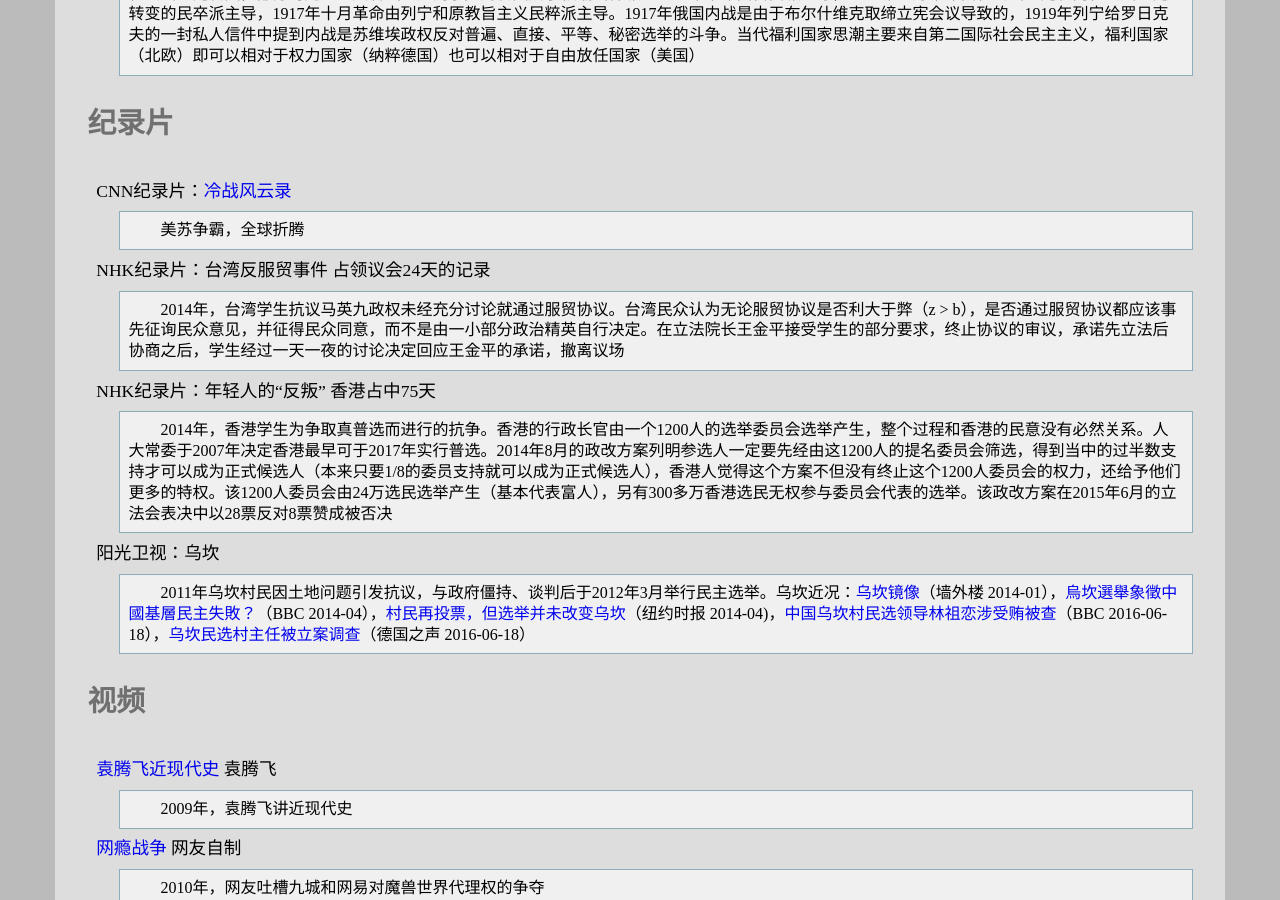
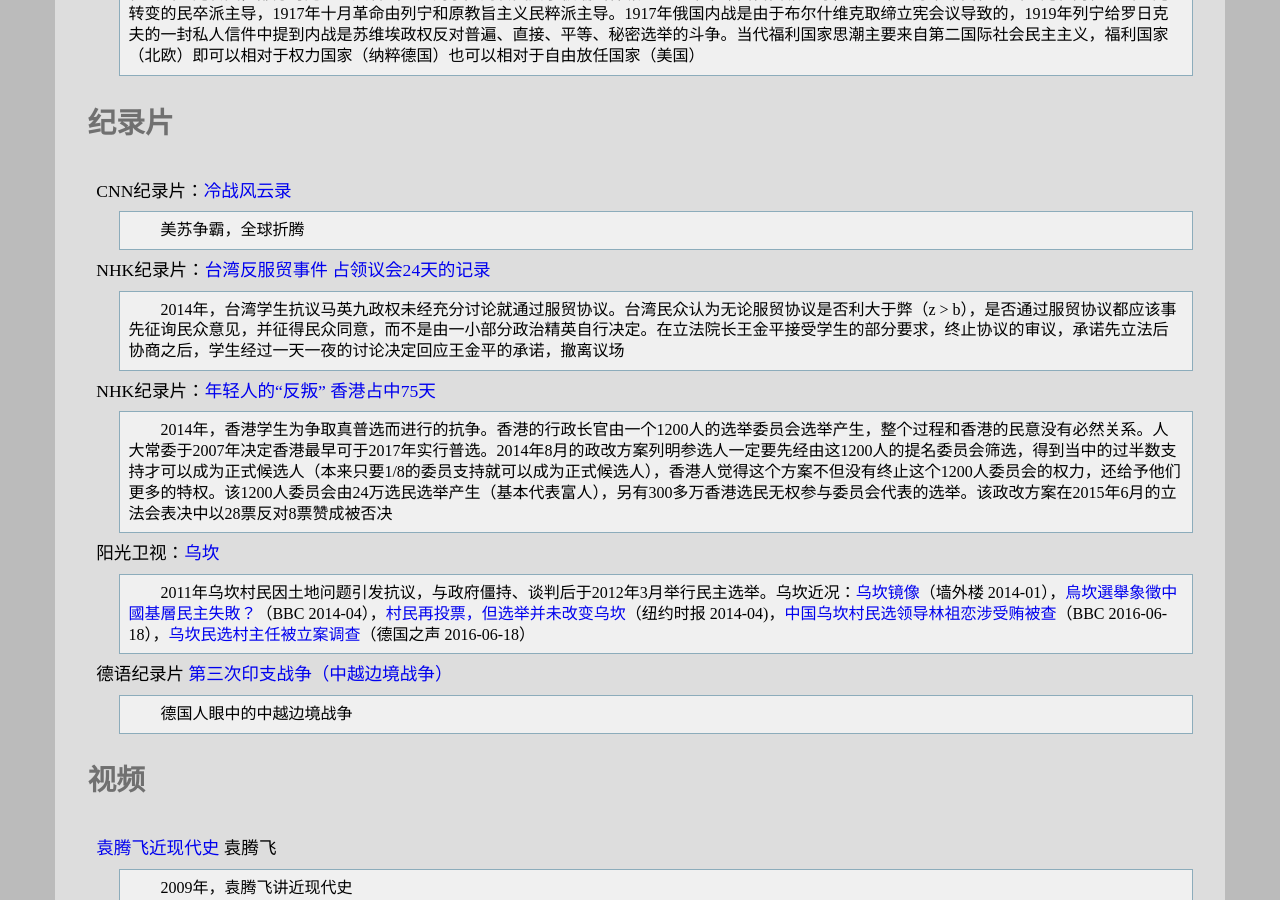
Before and after one commit to leiqin/leiqin.github.io, a Jekyll site: the page built from shoucang/history.markdown, in a window 1280 px wide and 900 px high, scrolled down 7729 px. Built offline with Jekyll 4.4.1, drawn with Linux system fonts in a browser that asks for light colours; nearby versions of some CDN libraries.

Commit message:
+ 添加纪录片 中越边境战争

```diff
--- a/shoucang/history.markdown
+++ b/shoucang/history.markdown
@@ -151,14 +151,17 @@ title: 以史为镜
 CNN纪录片：[冷战风云录](http://movie.douban.com/subject/1864220/)
 :	美苏争霸，全球折腾
 
-NHK纪录片：台湾反服贸事件 占领议会24天的记录
+NHK纪录片：[台湾反服贸事件 占领议会24天的记录](https://youtu.be/OKJpJj_JkQ8)
 :	2014年，台湾学生抗议马英九政权未经充分讨论就通过服贸协议。台湾民众认为无论服贸协议是否利大于弊（z > b），是否通过服贸协议都应该事先征询民众意见，并征得民众同意，而不是由一小部分政治精英自行决定。在立法院长王金平接受学生的部分要求，终止协议的审议，承诺先立法后协商之后，学生经过一天一夜的讨论决定回应王金平的承诺，撤离议场
 
-NHK纪录片：年轻人的“反叛” 香港占中75天
+NHK纪录片：[年轻人的“反叛” 香港占中75天](https://youtu.be/_ediOgTBIFw)
 :	2014年，香港学生为争取真普选而进行的抗争。香港的行政长官由一个1200人的选举委员会选举产生，整个过程和香港的民意没有必然关系。人大常委于2007年决定香港最早可于2017年实行普选。2014年8月的政改方案列明参选人一定要先经由这1200人的提名委员会筛选，得到当中的过半数支持才可以成为正式候选人（本来只要1/8的委员支持就可以成为正式候选人），香港人觉得这个方案不但没有终止这个1200人委员会的权力，还给予他们更多的特权。该1200人委员会由24万选民选举产生（基本代表富人），另有300多万香港选民无权参与委员会代表的选举。该政改方案在2015年6月的立法会表决中以28票反对8票赞成被否决
 
-阳光卫视：乌坎
+阳光卫视：[乌坎](https://youtu.be/wWpO6ZTbG8k)
 :	2011年乌坎村民因土地问题引发抗议，与政府僵持、谈判后于2012年3月举行民主选举。乌坎近况：[乌坎镜像](http://www.letscorp.net/archives/60860)（墙外楼 2014-01），[烏坎選舉象徵中國基層民主失敗？](http://www.bbc.com/zhongwen/trad/china/2014/04/140401_wukan_election)（BBC 2014-04），[村民再投票，但选举并未改变乌坎](http://cn.nytimes.com/china/20140402/c02wukan/)（纽约时报 2014-04)，[中国乌坎村民选领导林祖恋涉受贿被查](http://www.bbc.com/zhongwen/simp/china/2016/06/160618_china_wukan_revolt_leader_investigated)（BBC 2016-06-18），[乌坎民选村主任被立案调查](http://www.dw.com/zh/%E4%B9%8C%E5%9D%8E%E6%B0%91%E9%80%89%E6%9D%91%E4%B8%BB%E4%BB%BB%E8%A2%AB%E7%AB%8B%E6%A1%88%E8%B0%83%E6%9F%A5/a-19339656)（德国之声 2016-06-18）
+
+德语纪录片 [第三次印支战争（中越边境战争）](https://youtu.be/OKJpJj_JkQ://youtu.be/Nvve7ozOJIk)
+:	德国人眼中的中越边境战争
 
 ### 视频
 
```
